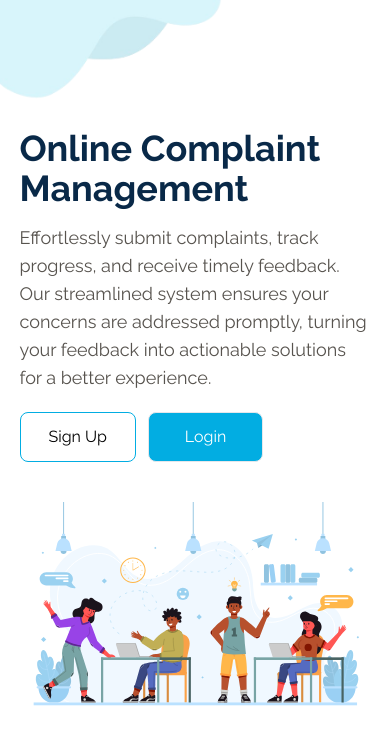
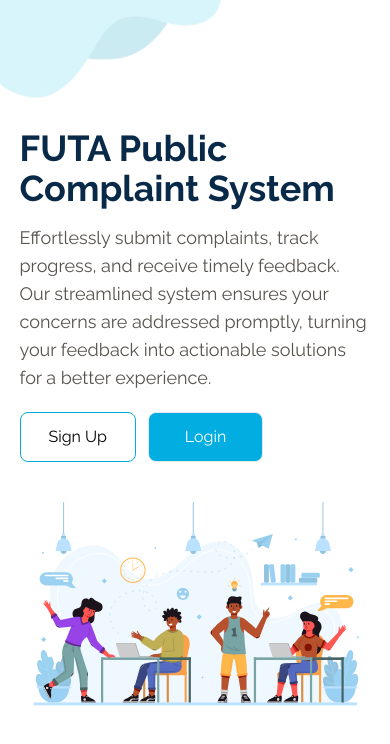
Before and after one commit to Demiladeala/complaint-management, a React (Vite) app: page / in a window 390 px wide. Shown: the top 744 px of the page. Built offline with nearby package versions, Linux system fonts and the light colour scheme; no server answers.

Commit message:
feat: add pages edit

```diff
--- a/src/components/side-bar.tsx
+++ b/src/components/side-bar.tsx
@@ -28,7 +28,11 @@ const SideBar = () => {
     {/* Hamburger Button for Mobile */}
     <div className="lg:hidden fixed top-0 left-0 w-full
     flex items-center justify-between box-shadow p-2 bg-white z-50">
-        <h3 className="poppins text-xl md:text-2xl 2xl:text-3xl font-bold text-primary-darkblue">DUNNI</h3>
+       <div className="">
+            <h3 className="poppins text-lg font-bold">FUTA</h3>
+            <h4 className="font-medium text-gray-500">Public Complaint System</h4>
+       </div>
+
         <div className="lg:hidden mb-2 top-4 right-4 ">
             <button onClick={() => setIsMobileMenuOpen(!isMobileMenuOpen)} className="p-2 rounded-full bg-primary-darkblue text-white">
                 <span className="sr-only">Open menu</span>
@@ -49,8 +53,8 @@ const SideBar = () => {
                             </svg>
                             <span className="sr-only">Close menu</span>
                         </button>
-                        <h3 className="poppins mt-10 text-xl font-bold text-center">DUNNI</h3>
-                        <h4 className="mt-1 text-center font-medium text-gray-500">Complaint Management System</h4>
+                        <h3 className="poppins text-2xl md:text-3xl 2xl:text-4xl font-bold">FUTA</h3>
+                        <h4 className="mt-1 text-lg md:text-xl font-medium text-gray-500">Public Complaint System</h4>
                     </div>
                     <div className="mt-16 w-full text-sm font-medium">
                         {links.map((link, index) => (
@@ -77,8 +81,8 @@ const SideBar = () => {
 
             <div className="pt-12 lg:hidden"></div>
     <div className="z-[3] fixed max-lg:hidden w-[16%] h-screen bg-white border-r border-gray-100 text-primary-darkblue">
-        <h3 className="poppins mt-10 md:mt-14 text-xl md:text-2xl 2xl:text-3xl font-bold text-center">DUNNI</h3>
-        <h4 className="mt-1 text-center font-medium text-gray-500">Complaint Management System</h4>
+        <h3 className="poppins mt-10 md:mt-14 text-xl md:text-2xl 2xl:text-3xl font-bold text-center">FUTA</h3>
+        <h4 className="mt-1 text-center font-medium text-gray-500">Public Complaint System</h4>
 
         <div className="mt-16 w-[90%] mx-auto text-sm font-medium">
             {links.map((link, index) => (
--- a/src/pages/forgot-password.tsx
+++ b/src/pages/forgot-password.tsx
@@ -74,8 +74,8 @@ const handleForgotPassword = async (event: FormEvent) => {
 
             <div className="w-full lg:h-[95%] lg:basis-[50%] bg-white py-4 pb-7 text-primary-darkblue rounded-md max-lg:mt-7">
                 <div className="w-[95%] md:w-[90%] mx-auto px-2">
-                    <h3 className="poppins mt-10 md:mt-14 text-2xl md:text-3xl 2xl:text-4xl font-bold">DUNNI</h3>
-                    <h4 className="mt-1 text-lg md:text-xl font-medium text-gray-500">Complaint Management System</h4>
+                    <h3 className="poppins mt-10 md:mt-14 text-2xl md:text-3xl 2xl:text-4xl font-bold">FUTA</h3>
+                    <h4 className="mt-1 text-lg md:text-xl font-medium text-gray-500">Public Complaint System</h4>
 
                     <p className="poppins mt-9 lg:mt-16 text-primary-gray">Enter email to reset password</p>
 
--- a/src/pages/home.tsx
+++ b/src/pages/home.tsx
@@ -15,7 +15,7 @@ const Home = () => {
       <div className="z-[1] relative w-[90%] lg:w-[80%] mx-auto flex flex-col lg:flex-row items-center justify-between gap-10">
         <div className="w-full basis-[50%] max-lg:mt-32">
           <h1 className="text-4xl lg:text-5xl 2xl:text-6xl text-primary-darkblue font-bold">
-            Online Complaint Management
+            FUTA Public Complaint System
           </h1>
 
           <p className="mt-4 text-lg text-stone-600">Effortlessly submit complaints, track progress, and receive timely feedback. Our streamlined system
--- a/src/pages/login.tsx
+++ b/src/pages/login.tsx
@@ -97,8 +97,8 @@ const Login = () => {
 
         <div className="w-full lg:h-[95%] lg:basis-[50%] bg-white py-4 pb-7 text-primary-darkblue rounded-md max-lg:mt-7">
           <div className="w-[95%] md:w-[90%] mx-auto px-2">
-            <h3 className="poppins mt-10 md:mt-14 text-2xl md:text-3xl 2xl:text-4xl font-bold">DUNNI</h3>
-            <h4 className="mt-1 text-lg md:text-xl font-medium text-gray-500">Complaint Management System</h4>
+            <h3 className="poppins mt-10 md:mt-14 text-2xl md:text-3xl 2xl:text-4xl font-bold">FUTA</h3>
+            <h4 className="mt-1 text-lg md:text-xl font-medium text-gray-500">Public Complaint System</h4>
 
             <p className="poppins mt-9 lg:mt-16 text-primary-gray">Login to your account!</p>
 
--- a/src/pages/reset-password.tsx
+++ b/src/pages/reset-password.tsx
@@ -62,8 +62,8 @@ const ResetPassword = () => {
 
                 <div className="w-full lg:h-[95%] lg:basis-[50%] bg-white py-4 pb-7 text-primary-darkblue rounded-md max-lg:mt-7">
                     <div className="w-[95%] md:w-[90%] mx-auto px-2">
-                        <h3 className="poppins mt-10 md:mt-14 text-2xl md:text-3xl 2xl:text-4xl font-bold">DUNNI</h3>
-                        <h4 className="mt-1 text-lg md:text-xl font-medium text-gray-500">Complaint Management System</h4>
+                        <h3 className="poppins mt-10 md:mt-14 text-2xl md:text-3xl 2xl:text-4xl font-bold">FUTA</h3>
+                        <h4 className="mt-1 text-lg md:text-xl font-medium text-gray-500">Public Complaint System</h4>
 
                         <p className="poppins mt-9 lg:mt-16 text-primary-gray">Reset your password</p>
 
--- a/src/pages/signup.tsx
+++ b/src/pages/signup.tsx
@@ -96,8 +96,8 @@ const Signup = () => {
 
             <div className="w-full lg:h-[95%] lg:basis-[50%] bg-white py-4 pb-7 text-primary-darkblue rounded-md max-lg:mt-7">
                 <div className="w-[95%] md:w-[90%] mx-auto px-2">
-                    <h3 className="poppins mt-10 md:mt-14 text-2xl md:text-3xl 2xl:text-4xl font-bold">DUNNI</h3>
-                    <h4 className="mt-1 text-lg md:text-xl font-medium text-gray-500">Complaint Management System</h4>
+                    <h3 className="poppins mt-10 md:mt-14 text-2xl md:text-3xl 2xl:text-4xl font-bold">FUTA</h3>
+                    <h4 className="mt-1 text-lg md:text-xl font-medium text-gray-500">Public Complaint System</h4>
 
                     <p className="poppins mt-9 lg:mt-16 text-primary-gray">Sign up to create an account!</p>
 
```
Also changed, not shown: public/cloud-2.png (deleted).
